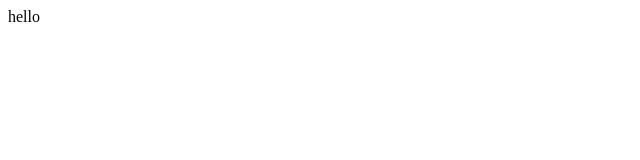
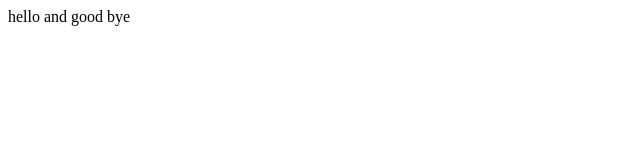
Before and after one commit to s019530/DEV2022_Fall_PSU_SITE, a plain HTML site: page index.html in a window 1280 px wide. Shown: the whole page, without its empty margins (0-640 px from the left). Drawn offline with Linux system fonts and the light colour scheme.

Commit message:
change 2

```diff
--- a/index.html
+++ b/index.html
@@ -2,7 +2,7 @@
 <html>
     <body>
         <p>
-            hello
+            hello and good bye
         </p>
     </body>
 </html>
```
